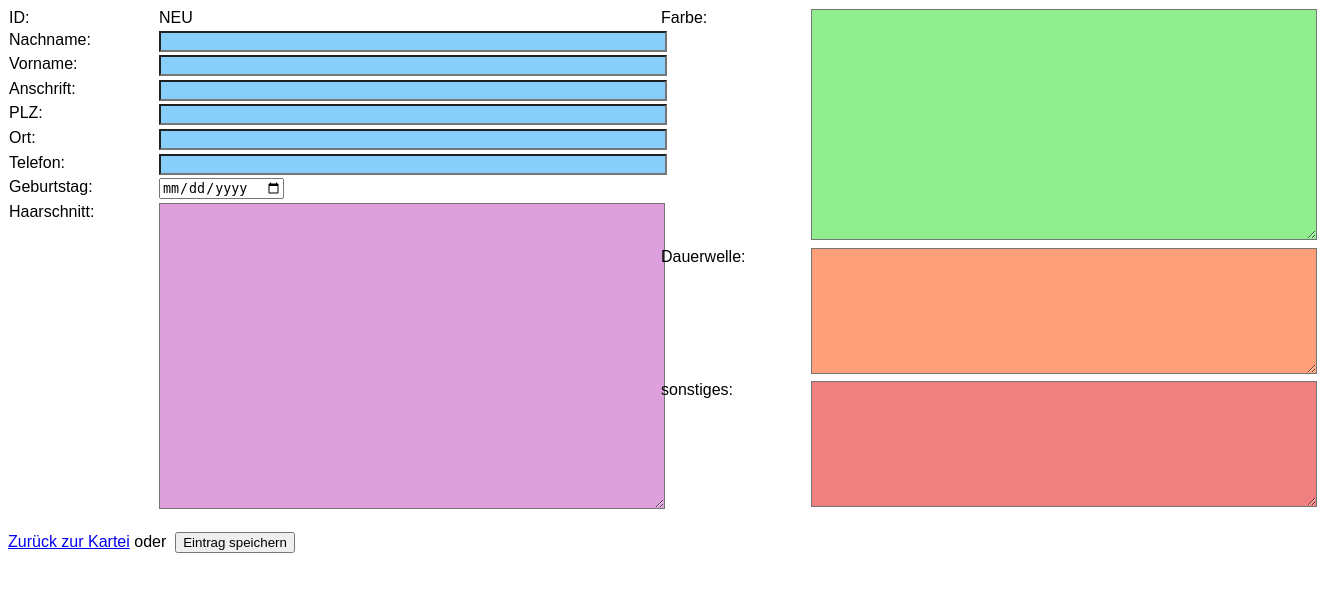
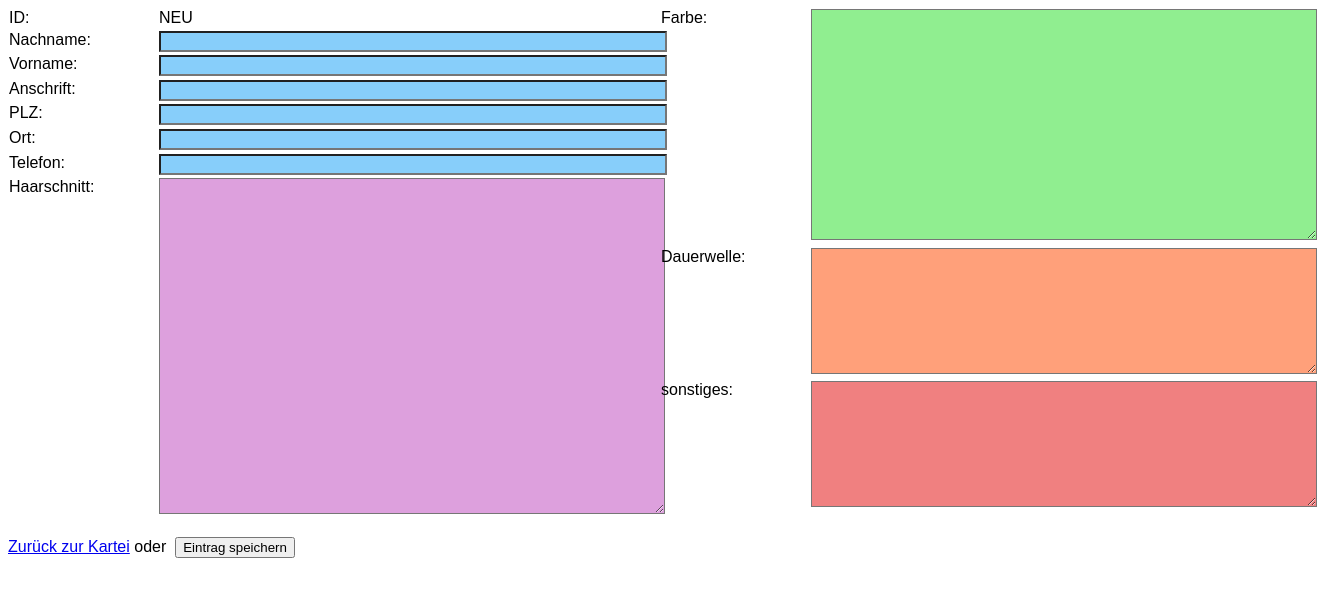
Before and after one commit to mschneider94/barbershop, a PHP site: page /edit.php in a window 1320 px wide. Shown: the top 597 px of the page. Run offline with PHP 8.4, Linux system fonts and the light colour scheme.

Commit message:
Datenfeld "Geburtstag" aus UI enternt

```diff
--- a/edit.php
+++ b/edit.php
@@ -18,7 +18,6 @@
     $PostalCode = null;
     $City = null;
     $Phone = null;
-    $Birthday = null;
     $Haircut = null;
     $Color = null;
     $Perm = null;
@@ -46,9 +45,6 @@
       if (isset($_POST["Phone"])) {
         $Phone = mysqli_real_escape_string($link, $_POST["Phone"]);
       }
-      if (isset($_POST["Birthday"])) {
-        $Birthday = mysqli_real_escape_string($link, $_POST["Birthday"]);
-      }
       if (isset($_POST["Haircut"])) {
         $Haircut = mysqli_real_escape_string($link, $_POST["Haircut"]);
       }
@@ -64,7 +60,7 @@
 
       if ($id) {
         // UPDATE
-        $sql = "UPDATE customer SET Surname = '" . $Surname . "', GivenName = '" . $GivenName . "', Address = '" . $Address . "', PostalCode = '" . $PostalCode . "', City = '" . $City . "', Phone = '" . $Phone . "', Birthday = '" . $Birthday . "', Haircut = '" . $Haircut . "', Color = '" . $Color . "', Perm = '" . $Perm . "', Miscellaneous = '" . $Miscellaneous . "'";
+        $sql = "UPDATE customer SET Surname = '" . $Surname . "', GivenName = '" . $GivenName . "', Address = '" . $Address . "', PostalCode = '" . $PostalCode . "', City = '" . $City . "', Phone = '" . $Phone . "', Haircut = '" . $Haircut . "', Color = '" . $Color . "', Perm = '" . $Perm . "', Miscellaneous = '" . $Miscellaneous . "'";
         $sql = $sql . "WHERE ID = " . $id . ";";
 
         // Preventing ReInsertion (may be caused by Page-Reload)
@@ -85,8 +81,8 @@
         }
       } else {
         // INSERT
-        $sql = "INSERT INTO customer (Surname, GivenName, Address, PostalCode, City, Phone, Birthday, Haircut, Color, Perm, Miscellaneous) ";
-        $sql = $sql . "Values ('" . $Surname . "', '" . $GivenName . "', '" . $Address . "', '" . $PostalCode . "', '" . $City . "', '" . $Phone . "', '" . $Birthday . "', '" . $Haircut . "', '" . $Color . "', '" . $Perm . "', '" . $Miscellaneous . "');";
+        $sql = "INSERT INTO customer (Surname, GivenName, Address, PostalCode, City, Phone, Haircut, Color, Perm, Miscellaneous) ";
+        $sql = $sql . "Values ('" . $Surname . "', '" . $GivenName . "', '" . $Address . "', '" . $PostalCode . "', '" . $City . "', '" . $Phone . "', '" . $Haircut . "', '" . $Color . "', '" . $Perm . "', '" . $Miscellaneous . "');";
 
         // Preventing ReInsertion (may be caused by Page-Reload)
         // (Create a hash of the SQL-Statement, save it as a session cookie, and compare hashes every session)
@@ -125,7 +121,6 @@
       $PostalCode = $dataset["PostalCode"];
       $City = $dataset["City"];
       $Phone = $dataset["Phone"];
-      $Birthday = $dataset["Birthday"];
       $Haircut = $dataset["Haircut"];
       $Color = $dataset["Color"];
       $Perm = $dataset["Perm"];
@@ -205,20 +200,11 @@
             </div>
           </div>
           <div class='mask-wrapper clearfix'>
-            <div class='mask-key'>Geburtstag:&nbsp;</div>
-            <div class='mask-value'>
-              <?php
-                echo "<!-- PHP Mask: Birthday -->\n";
-                echo "                <input type='date' name='Birthday' value='" . $Birthday . "'>\n";
-              ?>
-            </div>
-          </div>
-          <div class='mask-wrapper clearfix'>
             <div class='mask-key'>Haarschnitt:&nbsp;</div>
             <div class='mask-value'>
               <?php
                 echo "<!-- PHP Mask: Haircut -->\n";
-                echo "                <textarea rows='20' style='width: 100%; background-color: plum;' name='Haircut'>" . $Haircut . "</textarea>\n";
+                echo "                <textarea rows='22' style='width: 100%; background-color: plum;' name='Haircut'>" . $Haircut . "</textarea>\n";
               ?>
             </div>
           </div>
--- a/index.php
+++ b/index.php
@@ -28,7 +28,6 @@
           <th>PLZ</th>
           <th>Ort</th>
           <th>Telefon</th>
-          <th>Geburtstag</th>
         </tr>
       </thead>
       <tbody>
@@ -44,7 +43,6 @@
               echo "          <td>" . $dataset["PostalCode"] . "</td>\n";
               echo "          <td>" . $dataset["City"] . "</td>\n";
               echo "          <td>" . $dataset["Phone"] . "</td>\n";
-              echo "          <td>" . $dataset["Birthday"] . "</td>\n";
             echo "        </tr>\n";
             $DatasetCounter++;
           }
```
